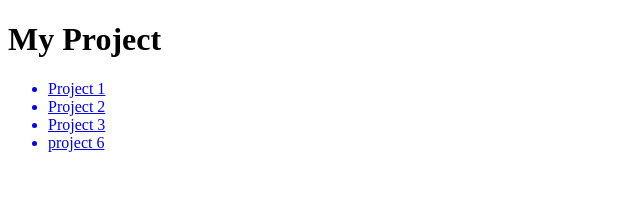
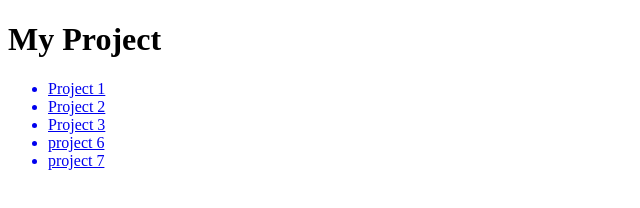
Before and after one commit to angelicamay23/angelicamay23.github.io, a plain HTML site: page index.html in a window 1280 px wide. Shown: the full height of the page, 0-640 px from the left. Drawn offline with Linux system fonts and the light colour scheme.

Commit message:
Update index.html

```diff
--- a/index.html
+++ b/index.html
@@ -16,7 +16,7 @@
          <a href="project2.html"><li>Project 2</li></a>
          <a href="project3.html"><li>Project 3</li></a>
          <a href="project6/project6.html"><li>project 6</li></a>
-         <a href=project7/project7
+         <a href="project7/project7.html"><li>project 7</li></a>
 
       </ul>
 
```
